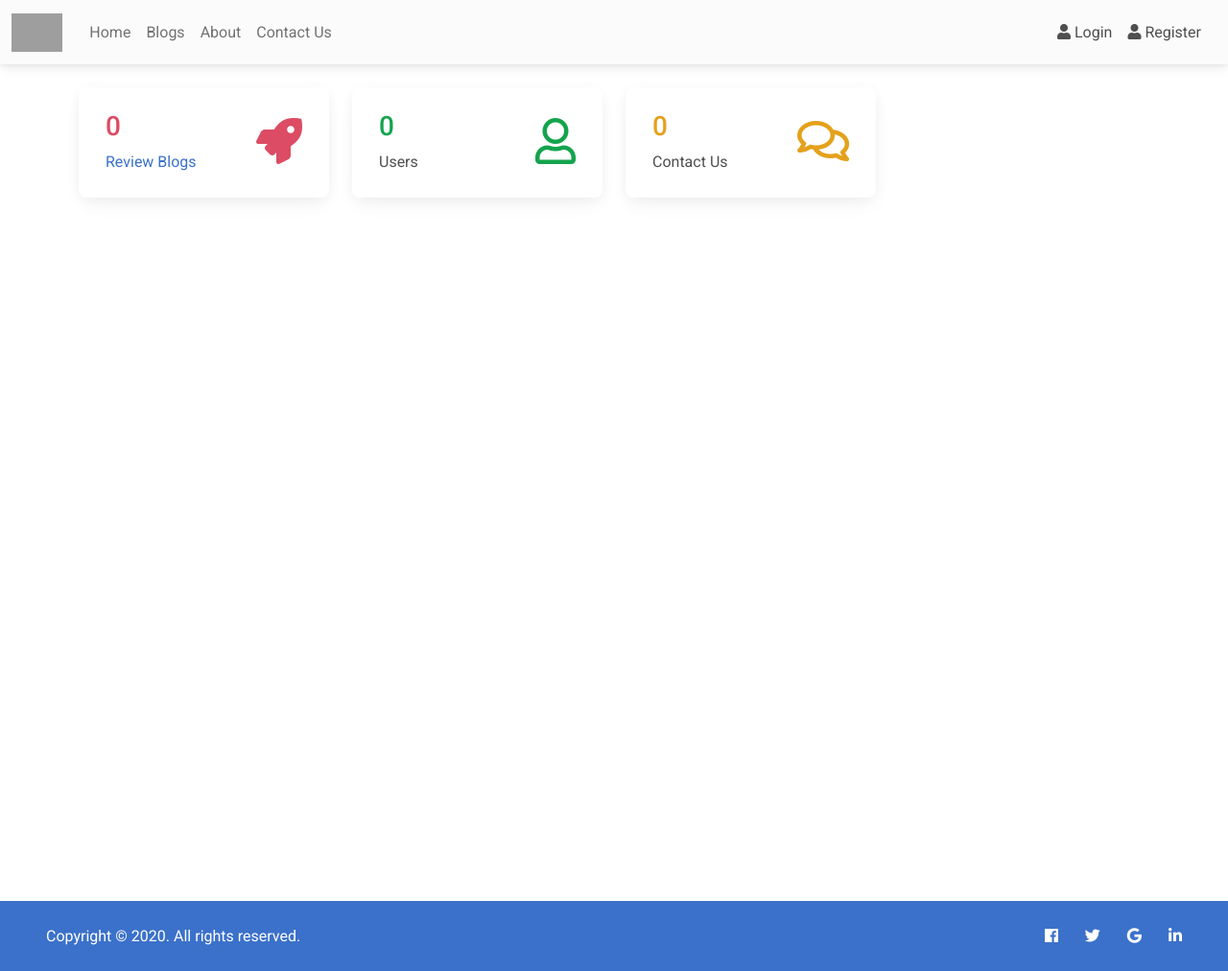
After one commit to AnilMohite/django-blogging-app, a Django app: page /user/admin-view/admin-panel/ in a window 1280 px wide. The commit adds this page. Shown: the whole page at 96% size. Run offline with Django 4.2, Linux system fonts and the light colour scheme; data that the repository does not hold is empty; some libraries are stand-ins or nearby versions; grey boxes are pictures that could not be loaded.

Commit message:
admin panel dashboard added and working on review blogs page

```diff
--- /dev/null
+++ b/templates/admin-panel.html
@@ -0,0 +1,57 @@
+{% extends 'base.html' %}
+{% block body_containt %}
+<div class="container">
+    <section>
+        <div class="row">
+          <div class="col-xl-3 col-sm-6 col-12 mb-4">
+            <a href="{% url 'users:review-blog' %}">
+                <div class="card">
+                <div class="card-body">
+                    <div class="d-flex justify-content-between px-md-1">
+                    <div>
+                        <h3 class="text-danger">{{ttl_pending_review_count}}</h3>
+                        <p class="mb-0">Review Blogs</p>
+                    </div>
+                    <div class="align-self-center">
+                        <i class="fas fa-rocket text-danger fa-3x"></i>
+                    </div>
+                    </div>
+                </div>
+                </div>
+            </a>
+          </div>
+          <div class="col-xl-3 col-sm-6 col-12 mb-4">
+            <div class="card">
+              <div class="card-body">
+                <div class="d-flex justify-content-between px-md-1">
+                  <div>
+                    <h3 class="text-success">{{ttl_user_count}}</h3>
+                    <p class="mb-0">Users</p>
+                  </div>
+                  <div class="align-self-center">
+                    <i class="far fa-user text-success fa-3x"></i>
+                  </div>
+                </div>
+              </div>
+            </div>
+          </div>
+          <div class="col-xl-3 col-sm-6 col-12 mb-4">
+            <div class="card">
+              <div class="card-body">
+                <div class="d-flex justify-content-between px-md-1">
+                  <div>
+                    <h3 class="text-warning">{{ttl_contact_us_count}}</h3>
+                    <p class="mb-0">Contact Us</p>
+                  </div>
+                  <div class="align-self-center">
+                    <i class="far fa-comments text-warning fa-3x"></i>
+                  </div>
+                </div>
+              </div>
+            </div>
+          </div>
+        </div>
+
+      </section>
+</div>
+{% endblock %}
--- a/templates/base.html
+++ b/templates/base.html
@@ -76,11 +76,16 @@
           </a>
           <ul class="dropdown-menu" aria-labelledby="navbarDropdownMenuLink">
               <li>
-                <a class="dropdown-item" href="/user/my-profile">My profile</a>
+                <a class="dropdown-item" href="{% url 'users:my-profile' %}">My profile</a>
               </li>
               <li>
-                <a class="dropdown-item" href="/user/my-blogs">My Blogs</a>
+                <a class="dropdown-item" href="{% url 'users:my-blogs' %}">My Blogs</a>
               </li>
+              {% if request.user.is_staff and request.user.is_superuser %}
+              <li>
+                <a class="dropdown-item" href="{% url 'users:admin-panel' %}">Admin Panel</a>
+              </li>
+              {%endif%}
               <li>
                 <a class="dropdown-item" href="/user/logout">Logout</a>
               </li>
--- a/users/urls.py
+++ b/users/urls.py
@@ -1,5 +1,7 @@
-from django.urls import path
+from django.urls import path, include
 from .views import *
+
+app_name = 'users'
 
 urlpatterns = [
     path('login/', loginUser, name='login'),
@@ -13,4 +15,6 @@ urlpatterns = [
     path('add-blog', addBlog, name='add-blog'),
     path('update-blog/<int:pk>', updateBlog, name='update-blog'),
     path('send-for-review/<int:pk>', sendForReview, name="send-for-review"),
+
+    path('admin-view/', include('users.urls_admin')),
 ]
--- /dev/null
+++ b/users/views_admin.py
@@ -0,0 +1,35 @@
+from django.shortcuts import redirect, render
+from django.contrib import messages
+from django.contrib.auth.decorators import login_required
+from blogs.models import Blog,Contact
+from django.contrib.auth.models import User
+from django.conf import settings
+import datetime
+
+def adminPanel(request):
+    context = {}
+    context['ttl_pending_review_count'] = Blog.objects.filter(is_ready_for_review=True).count()
+    context['ttl_contact_us_count'] = Contact.objects.count()
+    context['ttl_user_count'] = User.objects.count()
+
+    return render(request,'admin-panel.html',context=context)
+
+
+def reviewBlog(request):
+    context = {}
+    context['pending_blogs'] = Blog.objects.filter(is_ready_for_review=True,is_approved=False)
+    return render(request,'admin-review-blog.html',context=context)
+
+
+def userManage(request):
+    pass
+
+
+def publishBlog(request,pk):
+    blogForApproval = Blog.objects.get(id = pk)
+    blogForApproval.is_approved = True
+    blogForApproval.is_ready_for_review = False
+    blogForApproval.save()
+    messages.success(request, 'Blog Published Successfully!')
+
+    return redirect('/admin-view/review-blog/')
```
Also changed, not shown: templates/admin-review-blog.html (added, +45 -0 lines), users/urls_admin.py (added, +10 -0 lines), users/views.py (+4 -4 lines).
